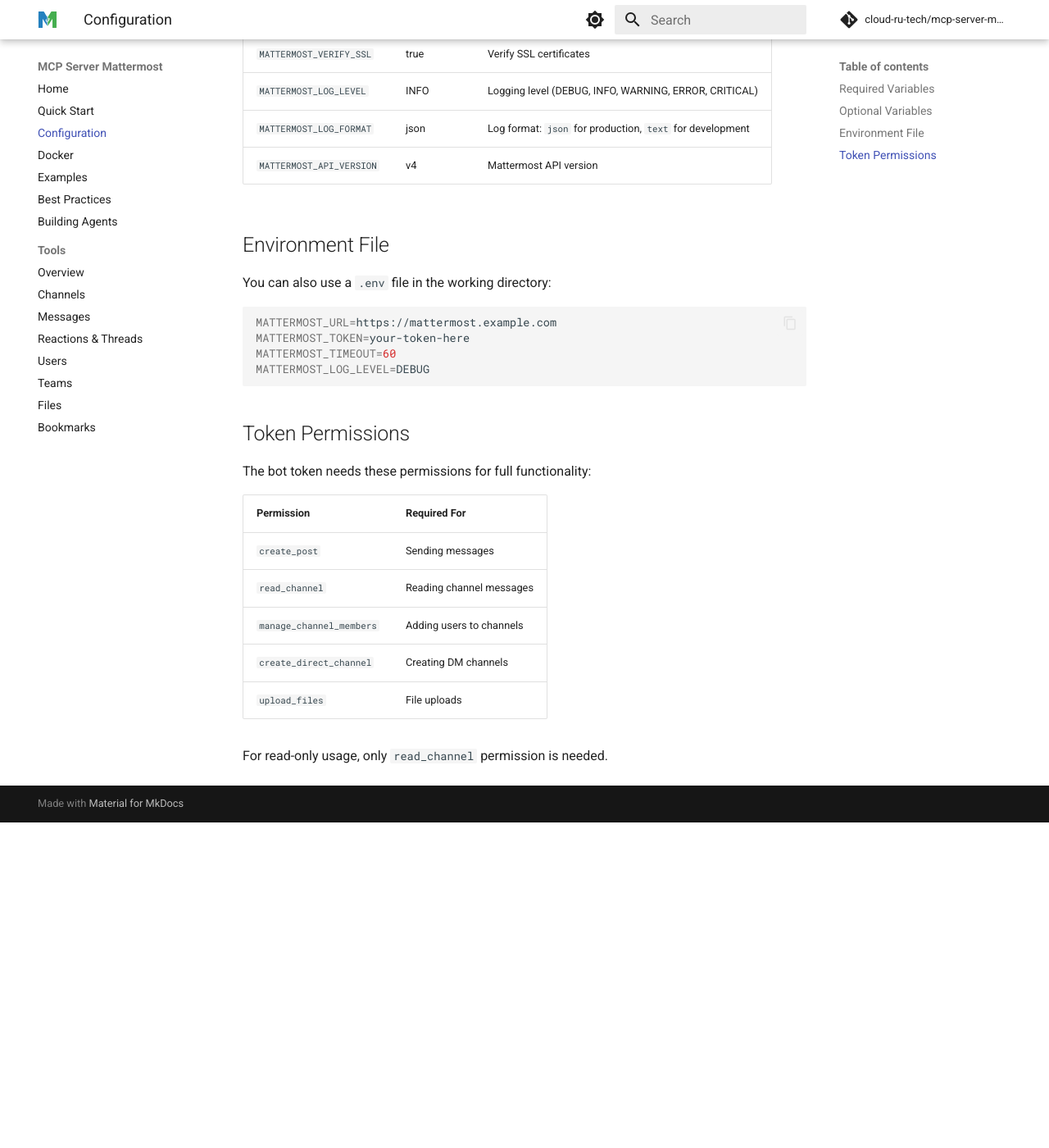
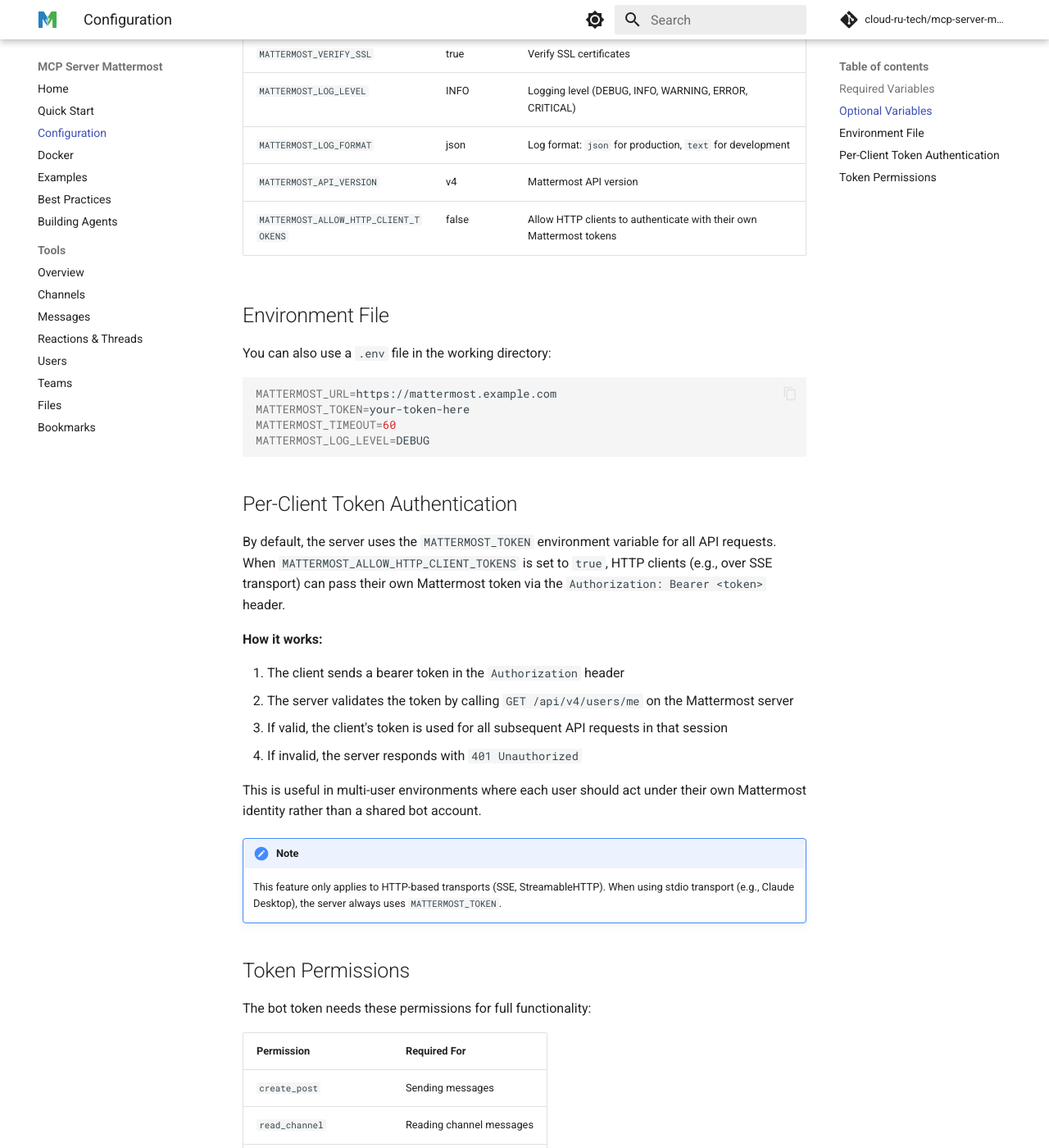
Before and after one commit to cloud-ru-tech/mcp-server-mattermost, an MkDocs documentation site: the page built from docs/configuration.md, in a window 1280 px wide and 1400 px high, scrolled down 634 px. Shown: the whole window at 82% size. Built offline with MkDocs 1.6.1 and Material for MkDocs 9.7.7, drawn with Linux system fonts in a browser that asks for light colours; comment, search, counter and statistics services are not loaded; before the commit the page ends 1637 px from its top, so only the background shows below that.

Commit message:
docs: document per-client token authentication
Add MATTERMOST_ALLOW_HTTP_CLIENT_TOKENS to configuration docs with
explanation of the token validation flow. Update CHANGELOG with
KeyboardInterrupt and wsproto fixes.

````diff
--- a/docs/configuration.md
+++ b/docs/configuration.md
@@ -19,6 +19,7 @@
 | `MATTERMOST_LOG_LEVEL` | INFO | Logging level (DEBUG, INFO, WARNING, ERROR, CRITICAL) |
 | `MATTERMOST_LOG_FORMAT` | json | Log format: `json` for production, `text` for development |
 | `MATTERMOST_API_VERSION` | v4 | Mattermost API version |
+| `MATTERMOST_ALLOW_HTTP_CLIENT_TOKENS` | false | Allow HTTP clients to authenticate with their own Mattermost tokens |
 
 ## Environment File
 
@@ -30,6 +31,22 @@
 MATTERMOST_TIMEOUT=60
 MATTERMOST_LOG_LEVEL=DEBUG
 ```
+
+## Per-Client Token Authentication
+
+By default, the server uses the `MATTERMOST_TOKEN` environment variable for all API requests. When `MATTERMOST_ALLOW_HTTP_CLIENT_TOKENS` is set to `true`, HTTP clients (e.g., over SSE transport) can pass their own Mattermost token via the `Authorization: Bearer <token>` header.
+
+**How it works:**
+
+1. The client sends a bearer token in the `Authorization` header
+2. The server validates the token by calling `GET /api/v4/users/me` on the Mattermost server
+3. If valid, the client's token is used for all subsequent API requests in that session
+4. If invalid, the server responds with `401 Unauthorized`
+
+This is useful in multi-user environments where each user should act under their own Mattermost identity rather than a shared bot account.
+
+!!! note
+    This feature only applies to HTTP-based transports (SSE, StreamableHTTP). When using stdio transport (e.g., Claude Desktop), the server always uses `MATTERMOST_TOKEN`.
 
 ## Token Permissions
 
````
Also changed, not shown: CHANGELOG.md (+10 -8 lines).
